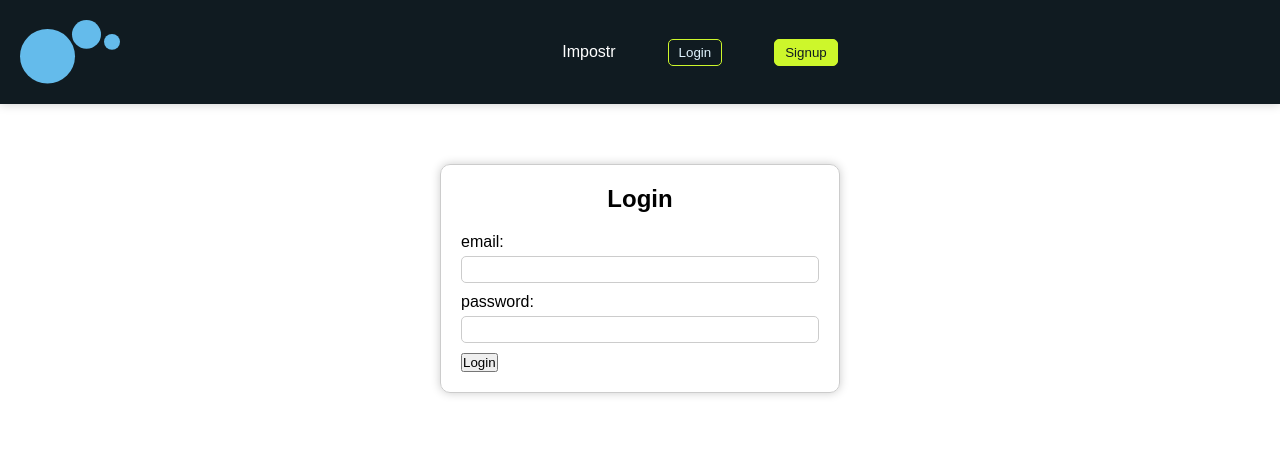
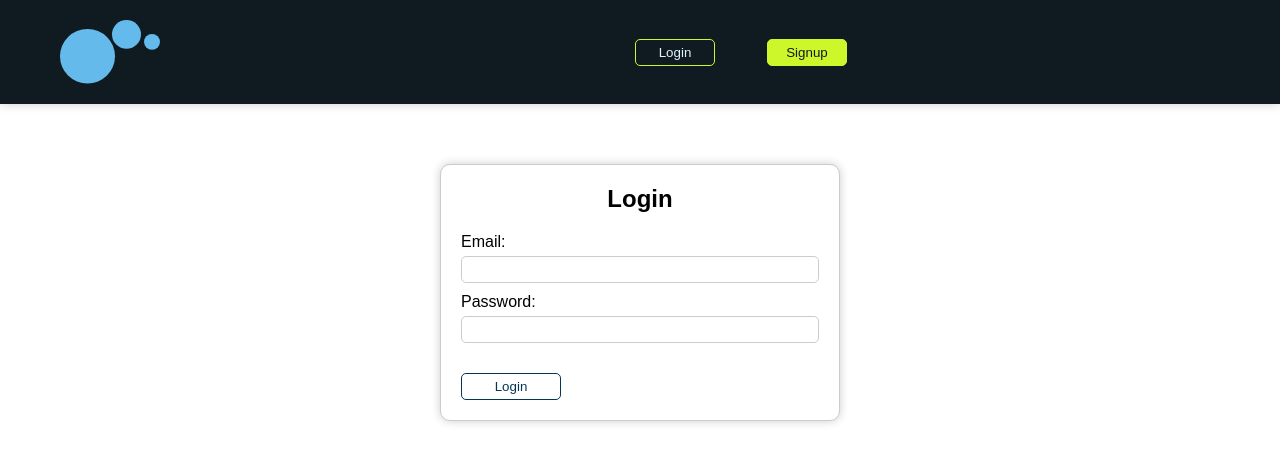
Before and after one commit to requiemcreatif/the-impostor-v1, a React (Create React App) app: page /login in a window 1280 px wide. Shown: the top 462 px of the page. Built offline with nearby package versions, Linux system fonts and the light colour scheme; a web font is replaced by a local one.

Commit message:
fixed all the buttons aspect and form

```diff
--- a/src/components/Navbar.js
+++ b/src/components/Navbar.js
@@ -6,9 +6,10 @@ import logo from "../img/Logo.svg"
 
 const Nav = styled.nav`
     display: flex;
-    justify-content: space-around;
-    align-items: center;
-    padding: 2rem 2rem;
+    justify-content: space-between;
+    //align-items: center;
+    padding: 2rem 6rem;
+    gap: 5rem;
     background: #101B21;
     box-shadow: 0 0 1rem #ccc;
     ul {
@@ -21,6 +22,7 @@ const Nav = styled.nav`
 }
 `
 const Btn1 = styled.button`
+        width: 8rem;
         padding: 0.5rem 1rem;
         border: solid 1px #CDF72B;
         border-radius: 0.5rem;
@@ -35,6 +37,7 @@ const Btn1 = styled.button`
     }`
 
 const Btn2 = styled.button`
+width: 8rem;
 padding: 0.5rem 1rem;
 border: solid 1px #CDF72B;
 border-radius: 0.5rem;
@@ -53,7 +56,6 @@ const Navbar = () => {
     <Nav className="navbar">
         <img src={ logo} alt="logo impostr" className="impostr-logo" />
         <ul>
-            <li className="title">Impostr</li>
             <li><Link to="/Login"><Btn1>Login</Btn1></Link></li>
             <li><Link to="/Signup"><Btn2>Signup</Btn2></Link></li>
         </ul>
--- a/src/pages/Login.js
+++ b/src/pages/Login.js
@@ -3,6 +3,7 @@ import styled from 'styled-components'
 
 
 const Form = styled.form`
+background: white;
     margin: 6rem auto;
     width: 40rem;
     padding: 2rem;
@@ -29,6 +30,24 @@ const Form = styled.form`
     }
 `
 
+const Btn1 = styled.button`
+        margin-top: 2rem;
+        width: 10rem;
+        padding: 0.5rem 1rem;
+        border: solid 1px #053651;
+        border-radius: 0.5rem;
+        background: transparent;
+        color: #053651;
+        font-weight: 300;
+        cursor: pointer;
+        &:hover {
+            background: #2998D5;
+            color: #101B21;
+            border: #2998D5 solid 1px;
+
+    }`
+
+
 const Login = () => {
 const [mail, setMail] = useState("")
 const [password, setPassword] = useState("")
@@ -42,7 +61,7 @@ function handleSubmit(e) {
     <Form onSubmit={handleSubmit}>
       <h2>Login</h2>
       <label>
-        <span>email:</span>
+        <span>Email:</span>
         <input
         type="email"
         onChange={(e) => setMail(e.target.value)}
@@ -50,14 +69,14 @@ function handleSubmit(e) {
         />
       </label>
       <label>
-        <span>password:</span>
+        <span>Password:</span>
         <input
         type="password"
         onChange={(e) => setPassword(e.target.value)}
         value={password}
         />
       </label>
-      <button>Login</button>
+      <Btn1>Login</Btn1>
     </Form>
   )
 }
--- a/src/pages/Signup.js
+++ b/src/pages/Signup.js
@@ -2,6 +2,7 @@ import { useState } from 'react'
 import styled from 'styled-components'
 
 const Form = styled.form`
+background: white;
     margin: 6rem auto;
     width: 40rem;
     padding: 2rem;
@@ -28,6 +29,24 @@ const Form = styled.form`
     }
 `
 
+const Btn1 = styled.button`
+
+        margin-top: 2rem;
+        width: 10rem;
+        padding: 0.5rem 1rem;
+        border: solid 1px #053651;
+        border-radius: 0.5rem;
+        background: transparent;
+        color: #053651;
+        font-weight: 300;
+        cursor: pointer;
+        &:hover {
+            background: #2998D5;
+            color: #101B21;
+            border: #2998D5 solid 1px;
+
+    }`
+
 const Signup = () => {
 
     const [mail, setMail] = useState("")
@@ -45,7 +64,7 @@ function handleSubmit(e) {
     <Form onSubmit={handleSubmit}>
       <h2>Sign up</h2>
       <label>
-        <span>email:</span>
+        <span>Email:</span>
         <input
         type="email"
         onChange={(e) => setMail(e.target.value)}
@@ -53,7 +72,7 @@ function handleSubmit(e) {
         />
       </label>
       <label>
-        <span>password:</span>
+        <span>Password:</span>
         <input
         type="password"
         onChange={(e) => setPassword(e.target.value)}
@@ -61,14 +80,14 @@ function handleSubmit(e) {
         />
       </label>
         <label>
-        <span>name:</span>
+        <span>Name:</span>
         <input
         type="text"
         onChange={(e) => setName(e.target.value)}
         value={name}
         />
         </label>
-      <button>Sign up</button>
+      <Btn1>Sign up</Btn1>
     </Form>
   )
 }
```
